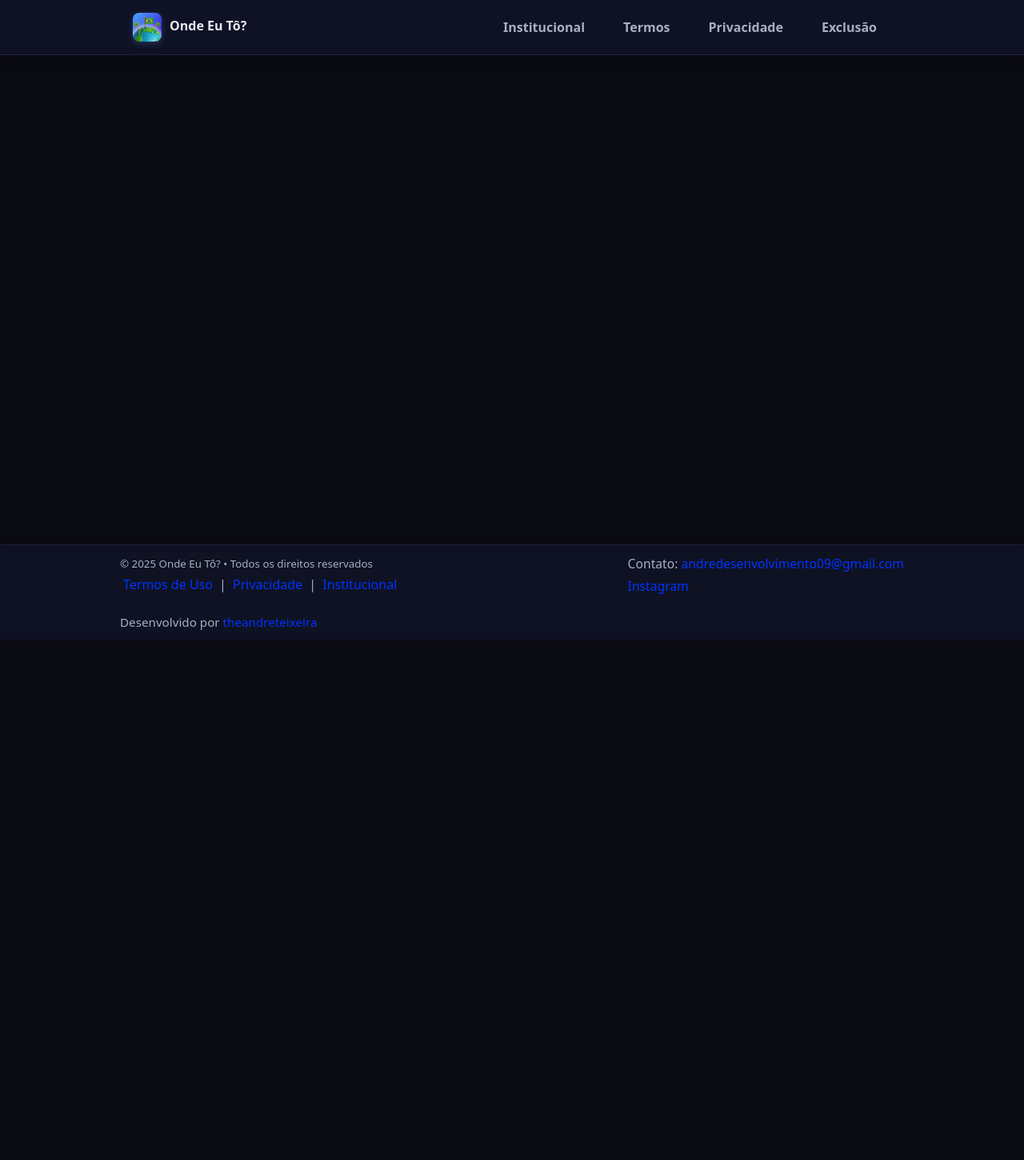
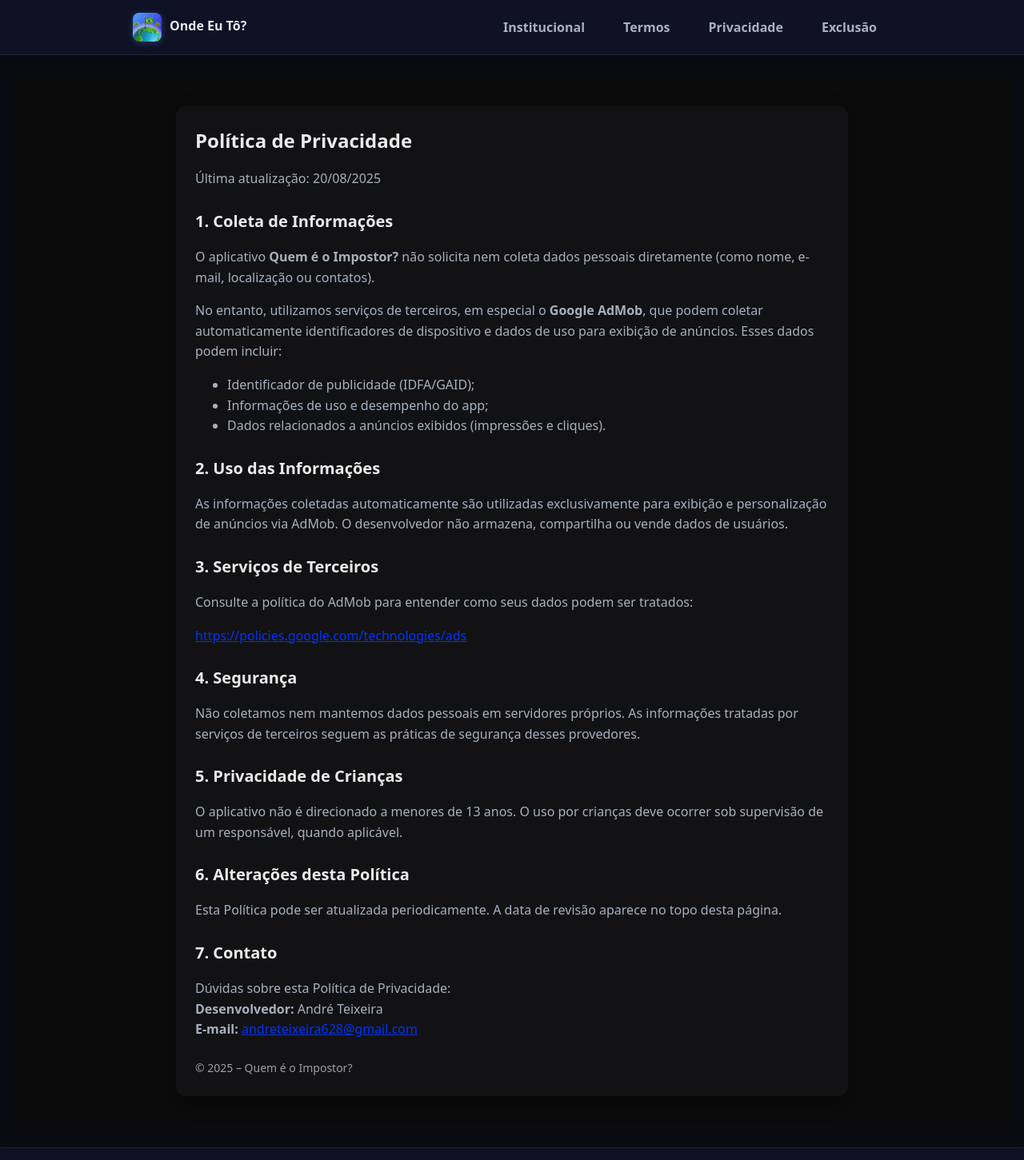
Before and after one commit to theandreteixeira/onde-eu-to-web, a React (Vite) app: page /impostor-privacy in a window 1280 px wide. Shown: the top 1451 px of the page at 80% size. Before the commit the page ends 800 px from the top, so only its background shows below. Built offline with nearby package versions, Linux system fonts and the light colour scheme.

Commit message:
add privacy and terms page for quem e o impostor

```diff
--- /dev/null
+++ b/src/pages/Impostor-Privacy.jsx
@@ -0,0 +1,129 @@
+const APP_NAME = 'Quem é o Impostor?';
+const DEVELOPER_NAME = 'André Teixeira';
+const DEVELOPER_EMAIL = 'andreteixeira628@gmail.com';
+const ADMOB_POLICY_URL = 'https://policies.google.com/technologies/ads';
+import { Helmet } from 'react-helmet-async';
+
+export default function ImpostorPrivacy() {
+  return (
+    <main style={container}>
+      <article style={card}>
+        <Helmet>
+          <title>Política de Privacidade — {APP_NAME}</title>
+          <meta
+            name="description"
+            content="Política de Privacidade do aplicativo {APP_NAME}."
+          />
+        </Helmet>
+
+        <h1>Política de Privacidade</h1>
+        <p>Última atualização: 20/08/2025</p>
+
+        <section>
+          <h2 style={h2}>1. Coleta de Informações</h2>
+          <p>
+            O aplicativo <strong>{APP_NAME}</strong> não solicita nem coleta
+            dados pessoais diretamente (como nome, e-mail, localização ou
+            contatos).
+          </p>
+          <p>
+            No entanto, utilizamos serviços de terceiros, em especial o{' '}
+            <strong>Google AdMob</strong>, que podem coletar automaticamente
+            identificadores de dispositivo e dados de uso para exibição de
+            anúncios. Esses dados podem incluir:
+          </p>
+          <ul>
+            <li>Identificador de publicidade (IDFA/GAID);</li>
+            <li>Informações de uso e desempenho do app;</li>
+            <li>
+              Dados relacionados a anúncios exibidos (impressões e cliques).
+            </li>
+          </ul>
+        </section>
+
+        <section>
+          <h2 style={h2}>2. Uso das Informações</h2>
+          <p>
+            As informações coletadas automaticamente são utilizadas
+            exclusivamente para exibição e personalização de anúncios via AdMob.
+            O desenvolvedor não armazena, compartilha ou vende dados de
+            usuários.
+          </p>
+        </section>
+
+        <section>
+          <h2 style={h2}>3. Serviços de Terceiros</h2>
+          <p>
+            Consulte a política do AdMob para entender como seus dados podem ser
+            tratados:
+          </p>
+          <p>
+            <a href={ADMOB_POLICY_URL} target="_blank" rel="noreferrer">
+              {ADMOB_POLICY_URL}
+            </a>
+          </p>
+        </section>
+
+        <section>
+          <h2 style={h2}>4. Segurança</h2>
+          <p>
+            Não coletamos nem mantemos dados pessoais em servidores próprios. As
+            informações tratadas por serviços de terceiros seguem as práticas de
+            segurança desses provedores.
+          </p>
+        </section>
+
+        <section>
+          <h2 style={h2}>5. Privacidade de Crianças</h2>
+          <p>
+            O aplicativo não é direcionado a menores de 13 anos. O uso por
+            crianças deve ocorrer sob supervisão de um responsável, quando
+            aplicável.
+          </p>
+        </section>
+
+        <section>
+          <h2 style={h2}>6. Alterações desta Política</h2>
+          <p>
+            Esta Política pode ser atualizada periodicamente. A data de revisão
+            aparece no topo desta página.
+          </p>
+        </section>
+
+        <section>
+          <h2 style={h2}>7. Contato</h2>
+          <p>
+            Dúvidas sobre esta Política de Privacidade:
+            <br />
+            <strong>Desenvolvedor:</strong> {DEVELOPER_NAME}
+            <br />
+            <strong>E-mail:</strong>{' '}
+            <a href={`mailto:${DEVELOPER_EMAIL}`}>{DEVELOPER_EMAIL}</a>
+          </p>
+        </section>
+
+        <footer style={footer}>© 2025 – {APP_NAME}</footer>
+      </article>
+    </main>
+  );
+}
+
+const container = {
+  display: 'flex',
+  justifyContent: 'center',
+  padding: '40px 16px',
+  background: '#0b0b0c',
+  minHeight: '100vh'
+};
+const card = {
+  maxWidth: 840,
+  width: '100%',
+  background: '#121214',
+  color: '#eaeaea',
+  borderRadius: 12,
+  padding: 24,
+  boxShadow: '0 8px 24px rgba(0,0,0,.35)',
+  lineHeight: 1.6
+};
+const h2 = { margin: '24px 0 8px', fontSize: 20 };
+const footer = { marginTop: 24, color: '#9aa0a6', fontSize: 14 };
--- /dev/null
+++ b/src/pages/Impostor-Terms.jsx
@@ -0,0 +1,111 @@
+
+
+export default function ImpostorTerms() {
+  return (
+    <main style={container}>
+      <article style={card}>
+        <h1 style={h1}>Termos de Uso – Quem é o Impostor?</h1>
+        <p style={muted}>Última atualização: 20 de outubro de 2025</p>
+
+        <section>
+          <h2 style={h2}>1. Uso do Aplicativo</h2>
+          <ul>
+            <li>O app é oferecido gratuitamente, com finalidade de entretenimento.</li>
+            <li>O uso é pessoal e não comercial.</li>
+            <li>
+              É proibida engenharia reversa, modificação, redistribuição ou qualquer
+              uso indevido do aplicativo.
+            </li>
+          </ul>
+        </section>
+
+        <section>
+          <h2 style={h2}>2. Propriedade Intelectual</h2>
+          <p>
+            Todos os direitos sobre nome, logotipo, design, conteúdo e código do
+            aplicativo pertencem ao desenvolvedor. É proibida a cópia ou
+            reutilização sem autorização por escrito.
+          </p>
+        </section>
+
+        <section>
+          <h2 style={h2}>3. Publicidade</h2>
+          <p>
+            O aplicativo exibe anúncios por meio de terceiros (como Google AdMob). O
+            desenvolvedor não se responsabiliza pelo conteúdo, precisão ou políticas
+            de privacidade de anúncios exibidos por terceiros.
+          </p>
+        </section>
+
+        <section>
+          <h2 style={h2}>4. Isenção de Responsabilidade</h2>
+          <ul>
+            <li>
+              O aplicativo é fornecido “como está”, sem garantias de disponibilidade
+              ou funcionamento ininterrupto.
+            </li>
+            <li>
+              O desenvolvedor não se responsabiliza por danos diretos ou indiretos
+              decorrentes do uso ou da impossibilidade de uso do aplicativo.
+            </li>
+          </ul>
+        </section>
+
+        <section>
+          <h2 style={h2}>5. Alterações e Encerramento</h2>
+          <p>
+            O desenvolvedor pode atualizar ou encerrar o aplicativo a qualquer
+            momento, sem aviso prévio. Alterações destes Termos podem ocorrer
+            periodicamente.
+          </p>
+        </section>
+
+        <section>
+          <h2 style={h2}>6. Legislação Aplicável</h2>
+          <p>
+            Estes Termos são regidos pelas leis da República Federativa do Brasil.
+            Em caso de disputas, fica eleito o foro da comarca do domicílio do
+            desenvolvedor.
+          </p>
+        </section>
+
+        <section>
+          <h2 style={h2}>7. Contato</h2>
+          <p>
+            Dúvidas ou solicitações:
+            <br />
+            <strong>Desenvolvedor:</strong> André Teixeira Silva
+            <br />
+            <strong>E-mail:</strong>{" "}
+            <a href={`mailto:andreteixeira628@gmail.com`}>andreteixeira628@gmail.com</a>
+          </p>
+        </section>
+
+        <footer style={footer}>© 2025 – Quem é o Impostor?</footer>
+      </article>
+    </main>
+  );
+}
+
+
+const container = {
+  display: "flex",
+  justifyContent: "center",
+  padding: "40px 16px",
+  background: "#0b0b0c",
+  minHeight: "100vh",
+};
+const card = {
+  maxWidth: 840,
+  width: "100%",
+  background: "#121214",
+  color: "#eaeaea",
+  borderRadius: 12,
+  padding: 24,
+  boxShadow: "0 8px 24px rgba(0,0,0,.35)",
+  lineHeight: 1.6,
+};
+const h1 = { margin: "0 0 4px", fontSize: 28 };
+const h2 = { margin: "24px 0 8px", fontSize: 20 };
+const muted = { color: "#9aa0a6", marginBottom: 16 };
+const footer = { marginTop: 24, color: "#9aa0a6", fontSize: 14 };
--- a/src/routes.jsx
+++ b/src/routes.jsx
@@ -2,6 +2,8 @@ import { Route, Routes } from 'react-router-dom';
 import Layout from './components/Layout.jsx';
 import DeleteAccount from './pages/Exclusao.jsx';
 import Home from './pages/Home.jsx';
+import ImpostorPrivacy from './pages/Impostor-Privacy.jsx';
+import ImpostorTerms from './pages/Impostor-Terms.jsx';
 import Institutional from './pages/Institutional.jsx';
 import Privacy from './pages/Privacy.jsx';
 import Terms from './pages/Terms.jsx';
@@ -15,6 +17,8 @@ export default function RoutesView() {
         <Route path="/privacidade" element={<Privacy />} />
         <Route path="/exclusao" element={<DeleteAccount />} />
         <Route path="/institucional" element={<Institutional />} />
+        <Route path="/impostor-privacy" element={<ImpostorPrivacy />} />
+        <Route path="/impostor-terms" element={<ImpostorTerms />} />
       </Routes>
     </Layout>
   );
```
